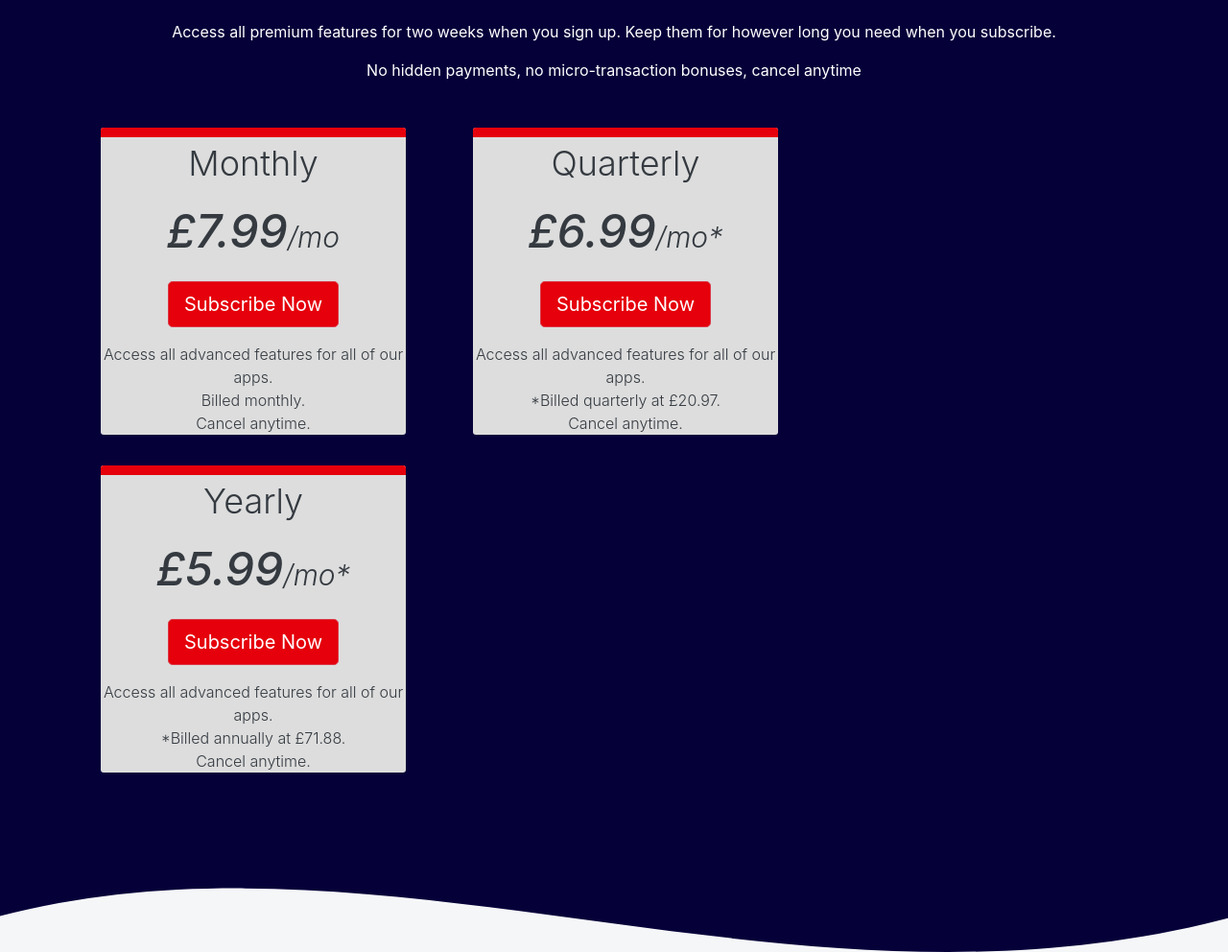
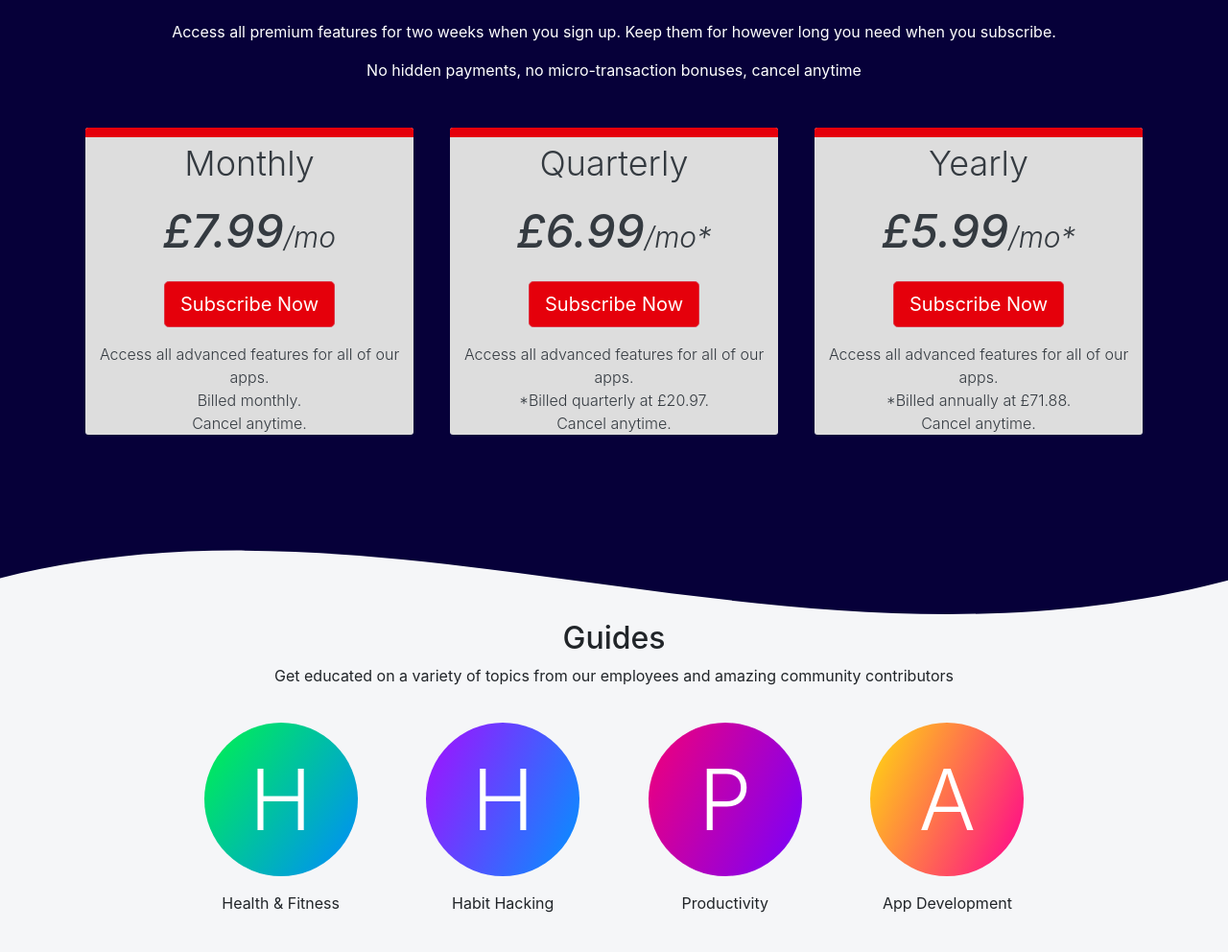
Before and after one commit to EGSS/egss.github.io, a plain HTML site: page index.html in a window 1280 px wide. Shown: the part 2472-3464 px from the top of the page at 96% size. Drawn offline with nearby package versions, Linux system fonts and the light colour scheme.

Commit message:
Update index.html

```diff
--- a/index.html
+++ b/index.html
@@ -191,8 +191,8 @@
         </div>
 
         <div class="row text-dark text-center mt-3">
-          <div class="col-4 mr-1 ml-1">
-            <div class="article inline-block">
+          <div class="col-4">
+            <div class="article inline-block mr-1 ml-1">
               <p class="article-title">Monthly</p>
               <p class="article-price">£7.99<span class="article-price-period">/mo</span></p>
               <a href="#" class="btn btn-lg btn-danger article-button">Subscribe Now</a>
@@ -203,8 +203,8 @@
           </div>
 
 
-          <div class="col-4 mr-1 ml-1">
-            <div class="article inline-block">
+          <div class="col-4 ">
+            <div class="article inline-block mr-1 ml-1">
               <p class="article-title">Quarterly</p>
               <p class="article-price">£6.99<span class="article-price-period">/mo*</span></p>
               <a href="#" class="btn btn-lg btn-danger article-button">Subscribe Now</a>
@@ -214,8 +214,8 @@
             </div>
           </div>
 
-          <div class="col-4 mr-1 ml-1">
-            <div class="article inline-block">
+          <div class="col-4">
+            <div class="article inline-block mr-1 ml-1">
               <p class="article-title">Yearly</p>
               <p class="article-price">£5.99<span class="article-price-period">/mo*</span></p>
               <a href="#" class="btn btn-lg btn-danger article-button">Subscribe Now</a>
```
